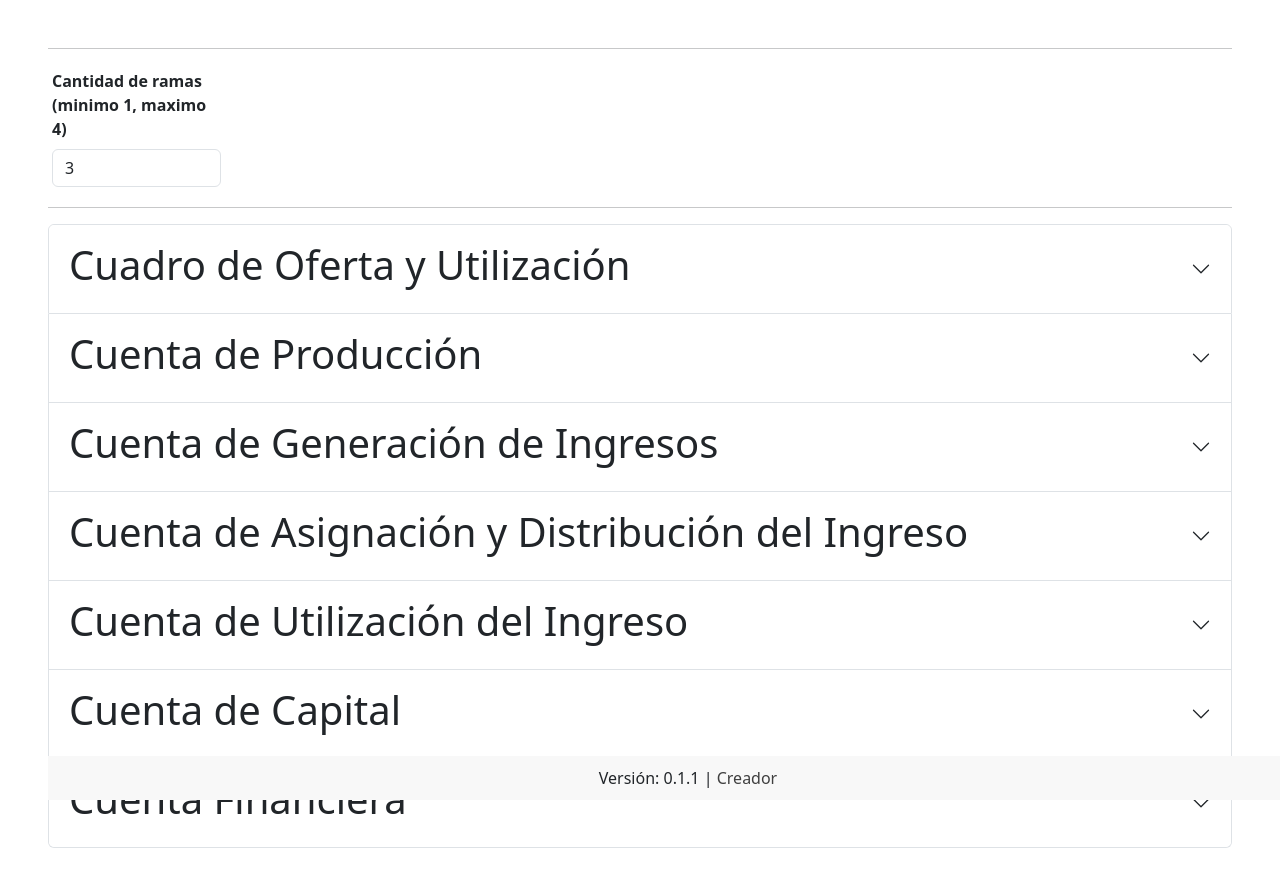
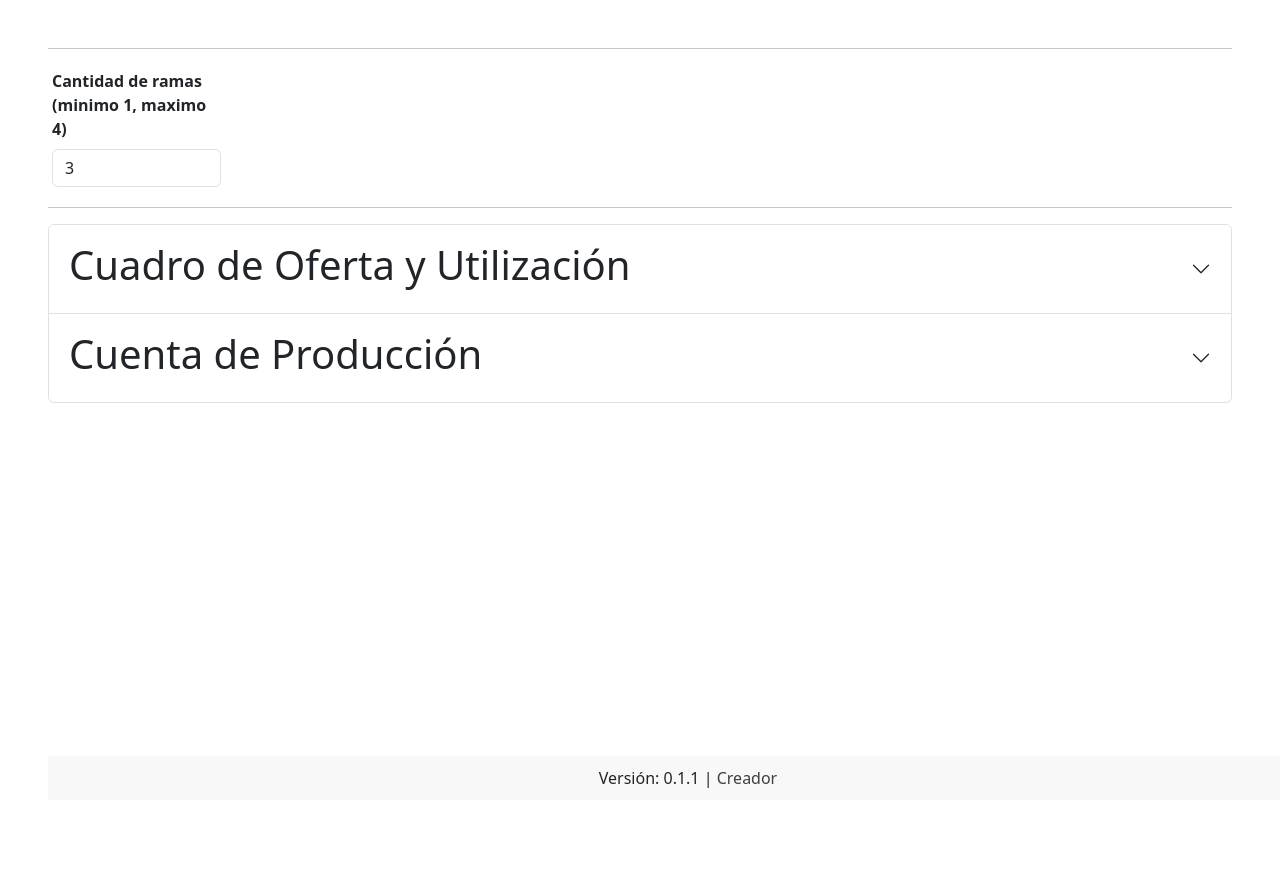
Before and after one commit to hrkns/cou, a React (Create React App) app: page / in a window 1280 px wide. Shown: the top 886 px of the page. After the commit the page ends 800 px from the top, so only its background shows below. Built offline with nearby package versions, Linux system fonts and the light colour scheme.

Commit message:
Disable non completed tables

```diff
--- a/src/App.js
+++ b/src/App.js
@@ -87,7 +87,6 @@ const App = () => {
             <Cou appValues={appValues} setAppValues={setAppValues} />
           </Accordion.Body>
         </Accordion.Item>
-
         {/* Cuenta de Generación de Ingresos */}
         <Accordion.Item
           eventKey="1"
@@ -102,8 +101,8 @@ const App = () => {
             <CuPro appValues={appValues} setAppValues={setAppValues} />
           </Accordion.Body>
         </Accordion.Item>
-
         {/* Cuenta de Generación de Ingresos */}
+        {false && (
           <Accordion.Item
             eventKey="2"
             style={{
@@ -117,8 +116,9 @@ const App = () => {
               <CuGeI appValues={appValues} setAppValues={setAppValues} />
             </Accordion.Body>
           </Accordion.Item>
-
+        )}
         {/* Cuenta de Asignación y Distribución del Ingreso */}
+        {false && (
           <Accordion.Item
             eventKey="3"
             style={{
@@ -132,8 +132,9 @@ const App = () => {
               <CuADI appValues={appValues} setAppValues={setAppValues} />
             </Accordion.Body>
           </Accordion.Item>
-
+        )}
         {/* Cuenta de Utilización de Ingreso */}
+        {false && (
           <Accordion.Item
             eventKey="4"
             style={{
@@ -147,8 +148,9 @@ const App = () => {
               <CUI appValues={appValues} setAppValues={setAppValues} />
             </Accordion.Body>
           </Accordion.Item>
-
+        )}
         {/* Cuenta de Capital */}
+        {false && (
           <Accordion.Item
             eventKey="5"
             style={{
@@ -162,8 +164,9 @@ const App = () => {
               <CuCa appValues={appValues} setAppValues={setAppValues} />
             </Accordion.Body>
           </Accordion.Item>
-
+        )}
         {/* Cuenta Financiera */}
+        {false && (
           <Accordion.Item
             eventKey="6"
             style={{
@@ -177,6 +180,7 @@ const App = () => {
               <CuFi appValues={appValues} setAppValues={setAppValues} />
             </Accordion.Body>
           </Accordion.Item>
+        )}
       </Accordion>
 
       {/* Pie de página */}
--- a/src/components/CuPro.js
+++ b/src/components/CuPro.js
@@ -858,6 +858,7 @@ const CuPro = ({ appValues }) => {
           </Modal>
         )}
       </div>
+      {false && (
         <div>
           <h2>Por Sectores Institucionales</h2>
           <Table
@@ -971,6 +972,7 @@ const CuPro = ({ appValues }) => {
             </tbody>
           </Table>
         </div>
+      )}
     </div>
   );
 };
```
Also changed, not shown: 1 other file (tests, documents, lock files or other folders). Lines whose indentation alone changed are shown as unchanged.
